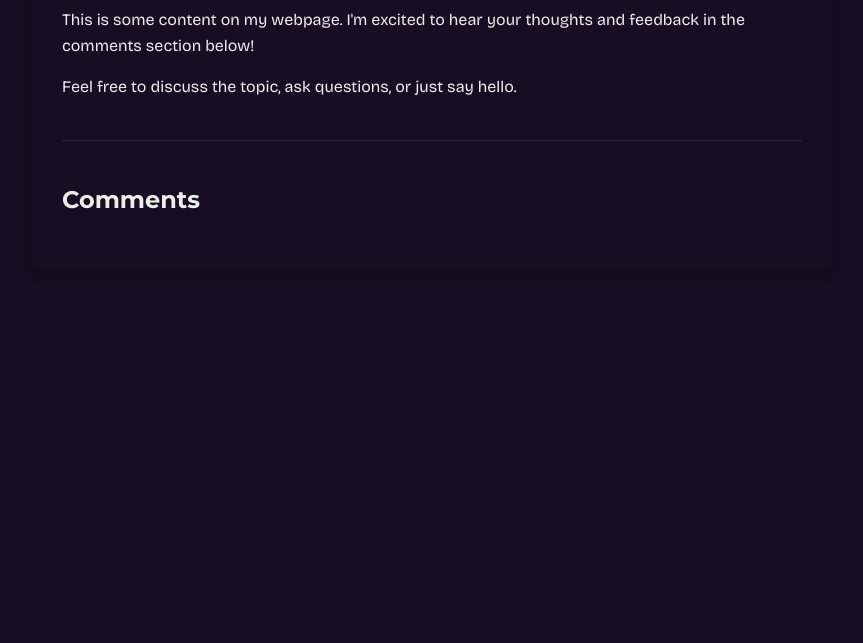
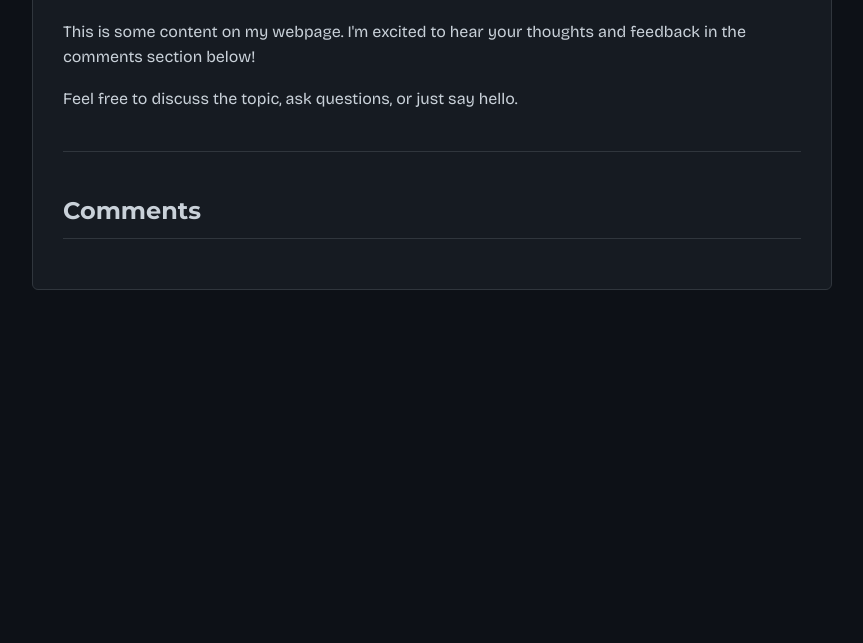
Before and after one commit to kasagi-labo/animeoshi-discussion, a plain HTML site: page index.html in a window 1280 px wide. Shown: the part 157-800 px from the top of the page, without its empty margins (208-1071 px from the left). Drawn offline with nearby package versions, Linux system fonts and the light colour scheme.

Commit message:
Update color theme

```diff
--- a/index.html
+++ b/index.html
@@ -9,35 +9,32 @@
     <link rel="preconnect" href="https://fonts.gstatic.com" crossorigin>
     <link href="https://fonts.googleapis.com/css2?family=Bricolage+Grotesque:wght@400;700&family=Montserrat:wght@700&display=swap" rel="stylesheet">
     <style>
+        /* Updated colors to match GitHub's Dark Tritanopia theme */
         body {
-            /* Font for paragraphs and other text */
             font-family: 'Bricolage Grotesque', sans-serif;
             line-height: 1.6;
-            /* Dark theme background and text colors */
-            background-color: #180D22;
-            color: #EDEDED;
+            background-color: #0d1117; /* GitHub Dark Tritanopia background */
+            color: #c9d1d9; /* GitHub Dark Tritanopia text */
             max-width: 800px;
             margin: 40px auto;
             padding: 0 20px;
         }
         h1, h2 {
-            /* Font for headings */
             font-family: 'Montserrat', sans-serif;
-            color: #EDEDED;
+            color: #c9d1d9; /* Match body text color */
+            border-bottom: 1px solid #30363d; /* Subtle underline like GitHub's headers */
+            padding-bottom: .3em;
         }
         .container {
-            /* A slightly lighter shade for the main content area */
-            background-color: #180D22;
+            background-color: #161b22; /* GitHub Dark Tritanopia container background */
             padding: 30px;
-            border-radius: 8px;
-            /* A subtle glow effect for the dark theme */
-            box-shadow: 0 4px 15px rgba(0,0,0,0.2);
+            border-radius: 6px; /* GitHub uses slightly less rounded corners */
+            border: 1px solid #30363d; /* GitHub border color */
         }
         hr {
             border: 0;
             height: 1px;
-            /* A lighter separator line for the dark theme */
-            background-color: rgba(237, 237, 237, 0.1);
+            background-color: #30363d; /* GitHub border color */
             margin: 40px 0;
         }
     </style>
```
